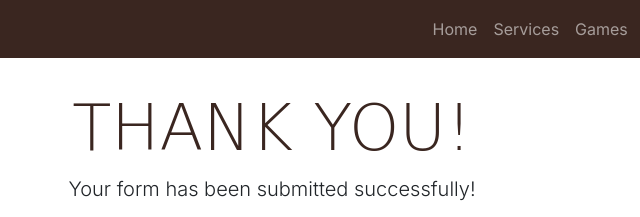
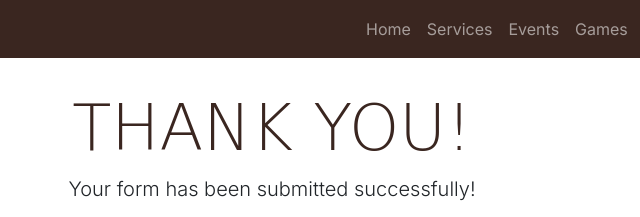
Before and after one commit to verytee/boardwalk-games, a plain HTML site: page success.html in a window 1280 px wide. Shown: the top 217 px of the page, 368-1008 px from the left. Drawn offline with nearby package versions, Linux system fonts and the light colour scheme; a web font is replaced by a local one.

Commit message:
commit before closedown

```diff
--- a/success.html
+++ b/success.html
@@ -43,6 +43,9 @@ integrity="sha384-sRIl4kxILFvY47J16cr9ZwB07vP4J8+LH7qKQnuqkuIAvNWLzeN8tE5YBujZqJ
           <li class="nav-item">
             <a class="nav-link" href="index.html#services">Services</a>
           </li>
+                 <li class="nav-item">
+          <a class="nav-link" href="index.html#events">Events</a>
+        </li>
           <li class="nav-item">
             <a class="nav-link" href="game-library.html">Games</a>
           </li>
```
